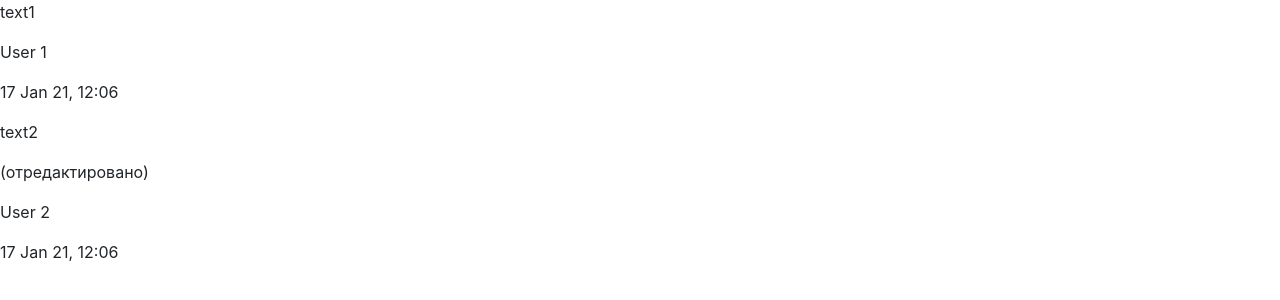
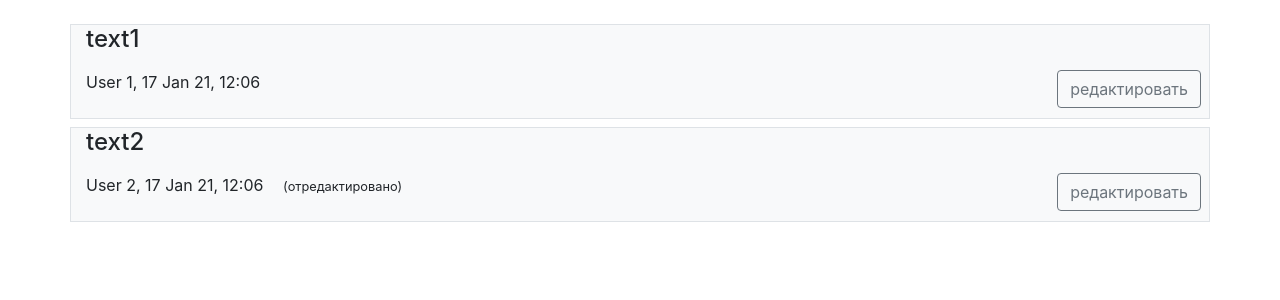
Before and after one commit to AlexanderFraltsov/test-posts, an Angular app: page /main in a window 1280 px wide. Shown: the top 300 px of the page. Built offline with nearby package versions, Linux system fonts and the light colour scheme.

Commit message:
feat: added posts layout

```diff
--- a/src/app/modules/main/components/post/post.component.html
+++ b/src/app/modules/main/components/post/post.component.html
@@ -1,5 +1,13 @@
-<p>{{post!.text}}</p>
-<p>{{post!.file}}</p>
-<p *ngIf="post!.isModified">(отредактировано)</p>
-<p>{{post!.author}}</p>
-<p>{{post!.date | date: 'd MMM yy, h:mm'}}</p>
+<div class="col container">
+  <div class="row align-items-center">
+    <h4 class="col-8">{{post!.text}}</h4>
+    <p *ngIf="post!.file" class="col-4">Вложение: {{post!.file.name}}</p>
+  </div>
+  <div class="row align-items-start my-2">
+    <p class="col">
+      {{post!.author}}, {{post!.date | date: 'd MMM yy, h:mm'}}
+      <small class="col" *ngIf="post!.isModified">(отредактировано)</small>
+    </p>
+    <button type="button" class="btn btn-outline-secondary mr-2">редактировать</button>
+  </div>
+</div>
--- a/src/app/modules/main/pages/home/home.component.html
+++ b/src/app/modules/main/pages/home/home.component.html
@@ -1,3 +1,7 @@
-<div *ngFor="let post of posts$ | async">
-  <app-post [post]="post"></app-post>
+<div class="container my-4">
+  <app-post
+    *ngFor="let post of posts$ | async"
+    [post]="post"
+    class="row align-items-center mb-2 border bg-light"
+  ></app-post>
 </div>
```
